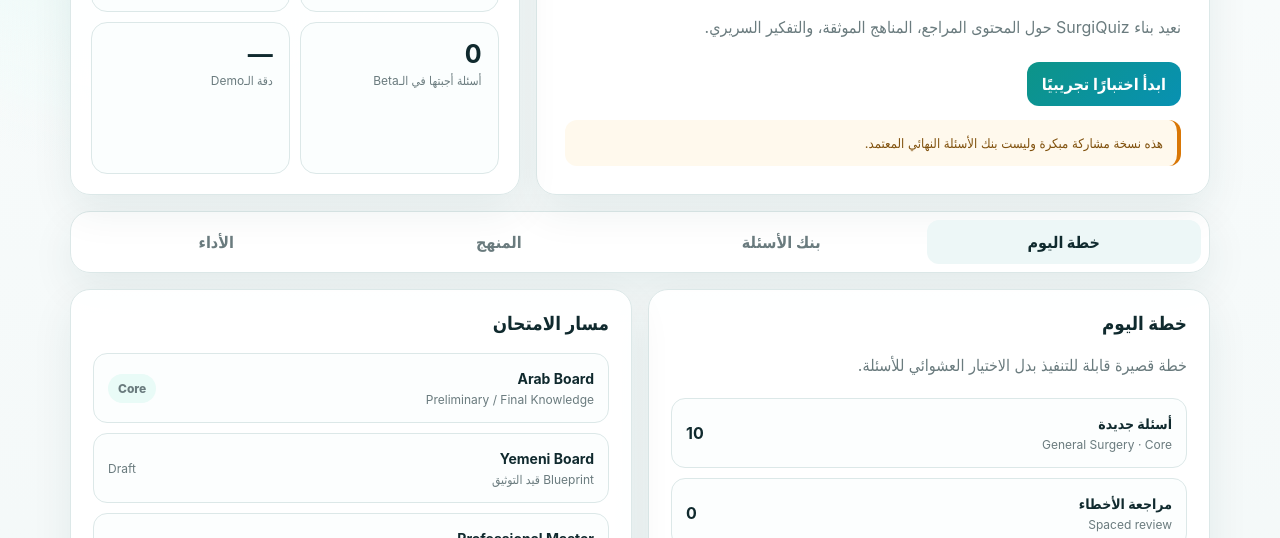
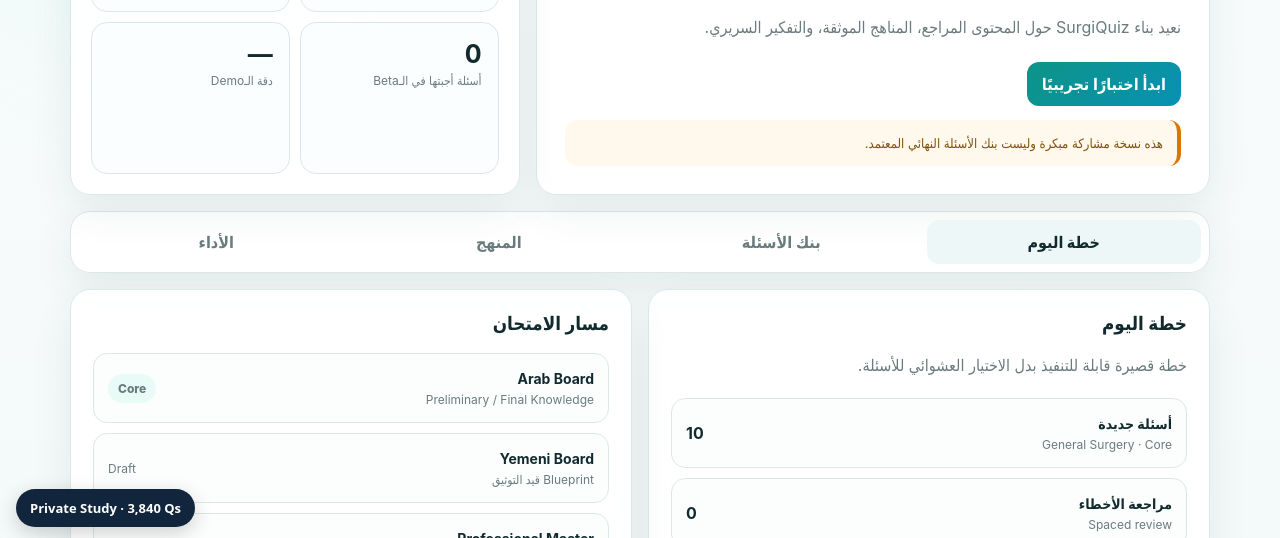
Before and after one commit to hossamkadasi/Surgiquiz, a website built with Vite: page index.html in a window 1280 px wide. Shown: the part 257-795 px from the top of the page. Built offline with nearby package versions, Linux system fonts and the light colour scheme.

Commit message:
Link private study workflow from beta

```diff
--- a/index.html
+++ b/index.html
@@ -9,6 +9,7 @@
   <link rel="stylesheet" href="/src/styles.css" />
 </head>
 <body>
+  <a href="/private-study.html" style="position:fixed;z-index:99;left:16px;bottom:16px;padding:10px 14px;border-radius:999px;background:#11263d;color:#fff;text-decoration:none;font:600 13px system-ui;box-shadow:0 6px 20px rgba(0,0,0,.18)">Private Study · 3,840 Qs</a>
   <div id="app"></div>
   <script type="module" src="/src/main.ts"></script>
 </body>
```
